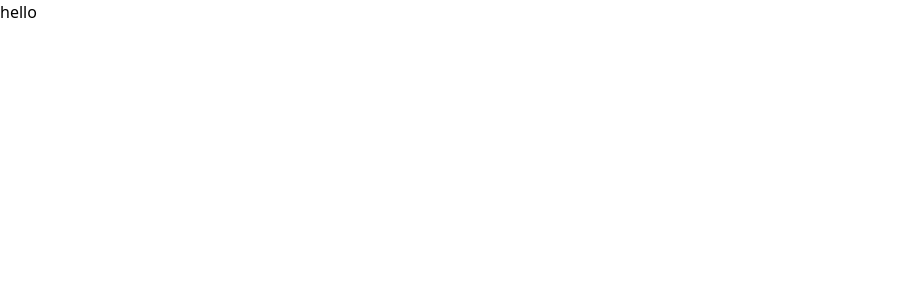
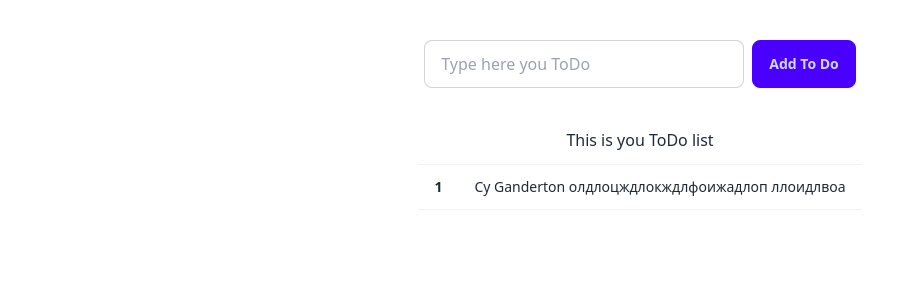
Before and after one commit to Bezobrazz/prvolt-todo, a React (Vite) app: page / in a window 1280 px wide. Shown: the top 300 px of the page, without its empty margins (0-918 px from the left). Built offline with nearby package versions, Linux system fonts and the light colour scheme.

Commit message:
added components

```diff
--- a/package.json
+++ b/package.json
@@ -19,6 +19,7 @@
     "@vitejs/plugin-react": "^4.2.1",
     "@wemake-services/eslint-config-javascript": "^2.1.1",
     "autoprefixer": "^10.4.18",
+    "daisyui": "^4.7.2",
     "eslint": "^8.56.0",
     "eslint-plugin-react": "^7.33.2",
     "eslint-plugin-react-hooks": "^4.6.0",
--- a/src/App.jsx
+++ b/src/App.jsx
@@ -1,5 +1,16 @@
+import Input from "./components/Input";
+import List from "./components/List";
+
 function App() {
-  return <>hello</>;
+  return (
+    <>
+      <div className="p-10 flex items-center flex-col">
+        <Input />
+        <h2 className="text-center mb-3">This is you ToDo list</h2>
+        <List />
+      </div>
+    </>
+  );
 }
 
 export default App;
--- /dev/null
+++ b/src/components/Input.jsx
@@ -0,0 +1,14 @@
+const Input = () => {
+  return (
+    <div className="w-full max-w-lg flex justify-center gap-2">
+      <input
+        type="text"
+        placeholder="Type here you ToDo"
+        className=" input border input-bordered w-full max-w-xs mb-10"
+      />
+      <button className="btn btn-primary">Add To Do</button>
+    </div>
+  );
+};
+
+export default Input;
--- /dev/null
+++ b/src/components/List.jsx
@@ -0,0 +1,21 @@
+const List = () => {
+  return (
+    <div className="overflow-x-auto">
+      <table className="table table-zebra">
+        {/* head */}
+        <thead>
+          <tr></tr>
+        </thead>
+        <tbody>
+          {/* row 1 */}
+          <tr>
+            <th>1</th>
+            <td>Cy Ganderton олдлоцждлокждлфоижадлоп ллоидлвоа</td>
+          </tr>
+        </tbody>
+      </table>
+    </div>
+  );
+};
+
+export default List;
--- a/tailwind.config.js
+++ b/tailwind.config.js
@@ -4,5 +4,6 @@ export default {
   theme: {
     extend: {},
   },
-  plugins: [],
+
+  plugins: [require("daisyui")],
 };
```
Also changed, not shown: 1 other file (tests, documents, lock files or other folders).
